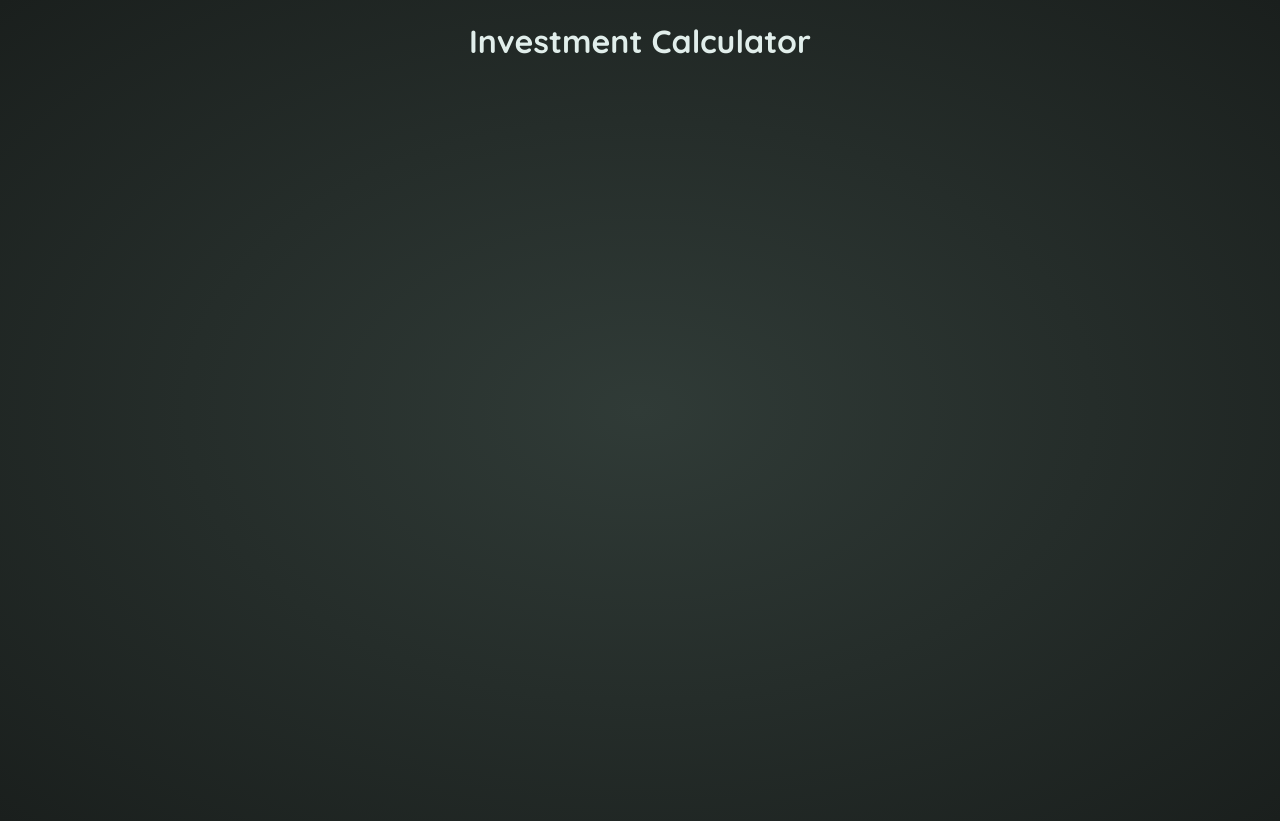
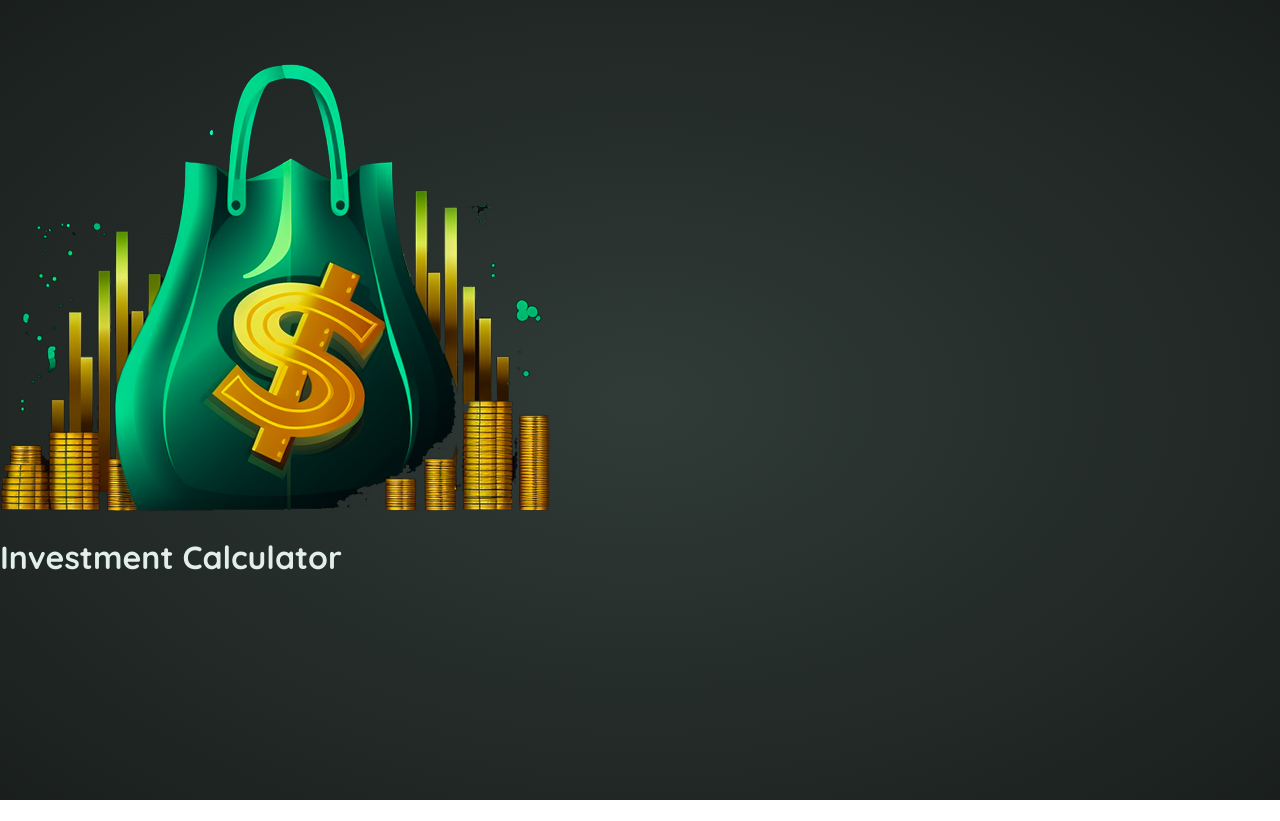
Before and after one commit to Vimalraveendra/investment-calculator-standalone, an Angular app: page / in a window 1280 px wide. After the commit the page ends 800 px from the top, so only its background shows below. Built offline with nearby package versions, Linux system fonts and the light colour scheme.

Commit message:
added header component

```diff
--- a/src/app/app.component.html
+++ b/src/app/app.component.html
@@ -1 +1 @@
-<h1 class="center">Investment Calculator</h1>
+<app-header/>
--- a/src/app/app.component.ts
+++ b/src/app/app.component.ts
@@ -1,8 +1,10 @@
 import { Component } from '@angular/core';
+import { HeaderComponent } from './header/header.component';
 
 @Component({
   selector: 'app-root',
   standalone: true,
+  imports:[HeaderComponent],
   templateUrl: './app.component.html',
 })
 export class AppComponent {}
--- /dev/null
+++ b/src/app/header/header.component.html
@@ -0,0 +1,4 @@
+<header>
+    <img src="investment-calculator-logo.png" alt="investment-calculator">
+      <h1>Investment Calculator</h1>
+</header>
```
Also changed, not shown: src/app/header/header.component.ts (added, +10 -0 lines).
